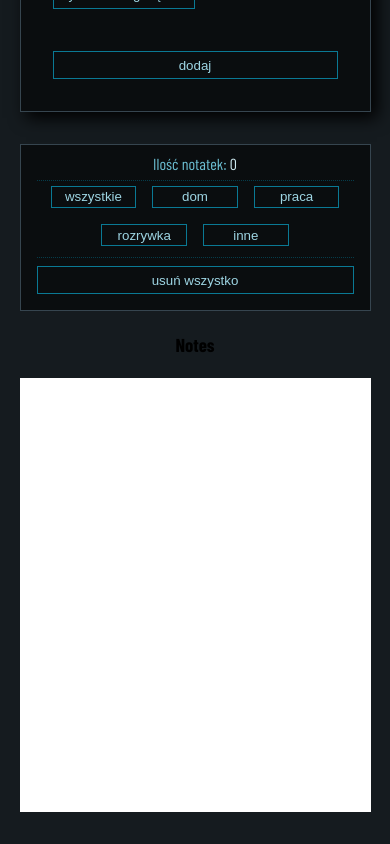
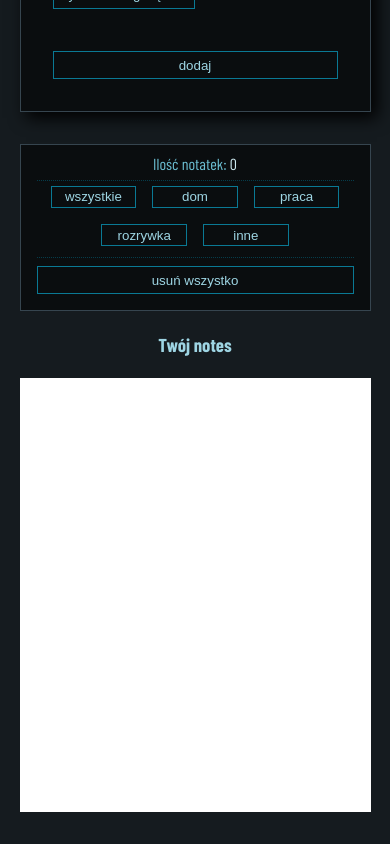
Before and after one commit to Scorpion19702022/SIMPLE_PROJECT_REACT_REDUX, a React (Vite) app: page /Notes in a window 390 px wide. Shown: the part 684-1528 px from the top of the page. Built offline with nearby package versions, Linux system fonts and the light colour scheme; a web font is replaced by a local one.

Commit message:
added style for mobile

```diff
--- a/src/Components/Notes/NotesResult.tsx
+++ b/src/Components/Notes/NotesResult.tsx
@@ -18,7 +18,7 @@ const NotesResult = () => {
 				</div>
 				<button className={styles.btn_clean_all}>usuń wszystko</button>
 			</div>
-			<h3 className={styles.heading}>Notes</h3>
+			<h3 className={styles.heading}>Twój notes</h3>
 			<div className={styles.box_notes}></div>
 		</section>
 	)
--- a/src/Components/Notes/Styles/NotesResult.module.css
+++ b/src/Components/Notes/Styles/NotesResult.module.css
@@ -102,6 +102,12 @@
 	margin-top: 0.4em;
 }
 
+.heading {
+	width: 100%;
+	text-align: center;
+	color: var(--color-color02);
+}
+
 .box_notes {
 	width: 100%;
 	height: 65%;
```
